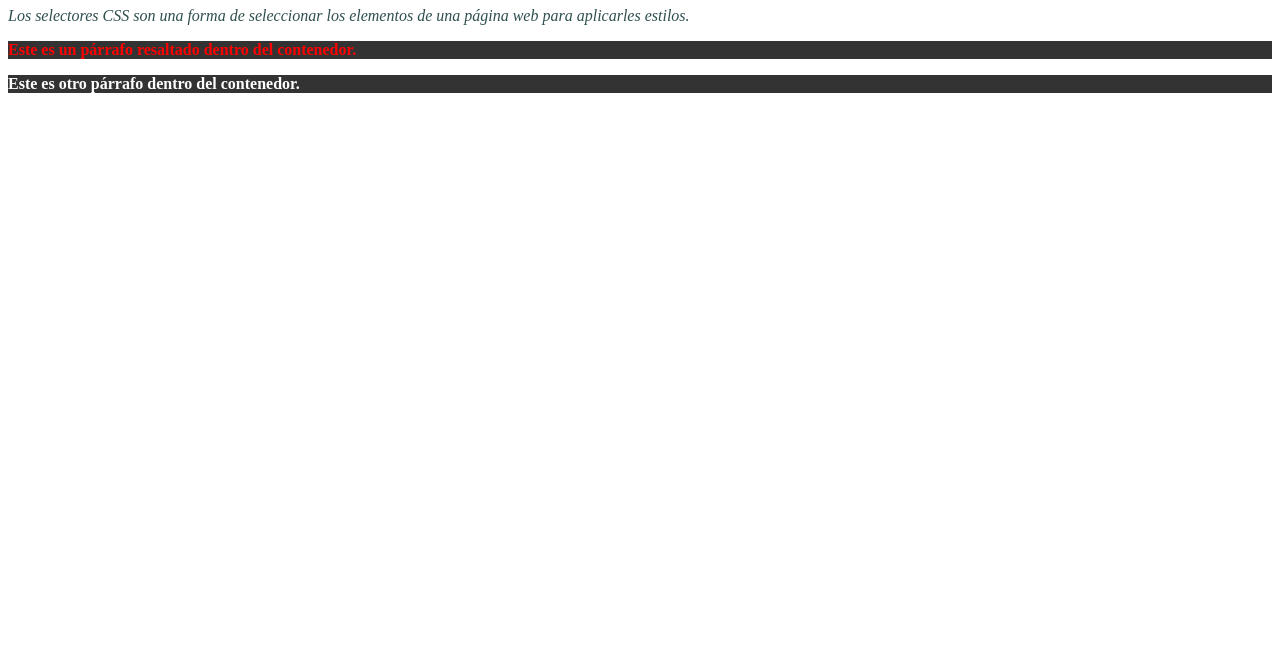
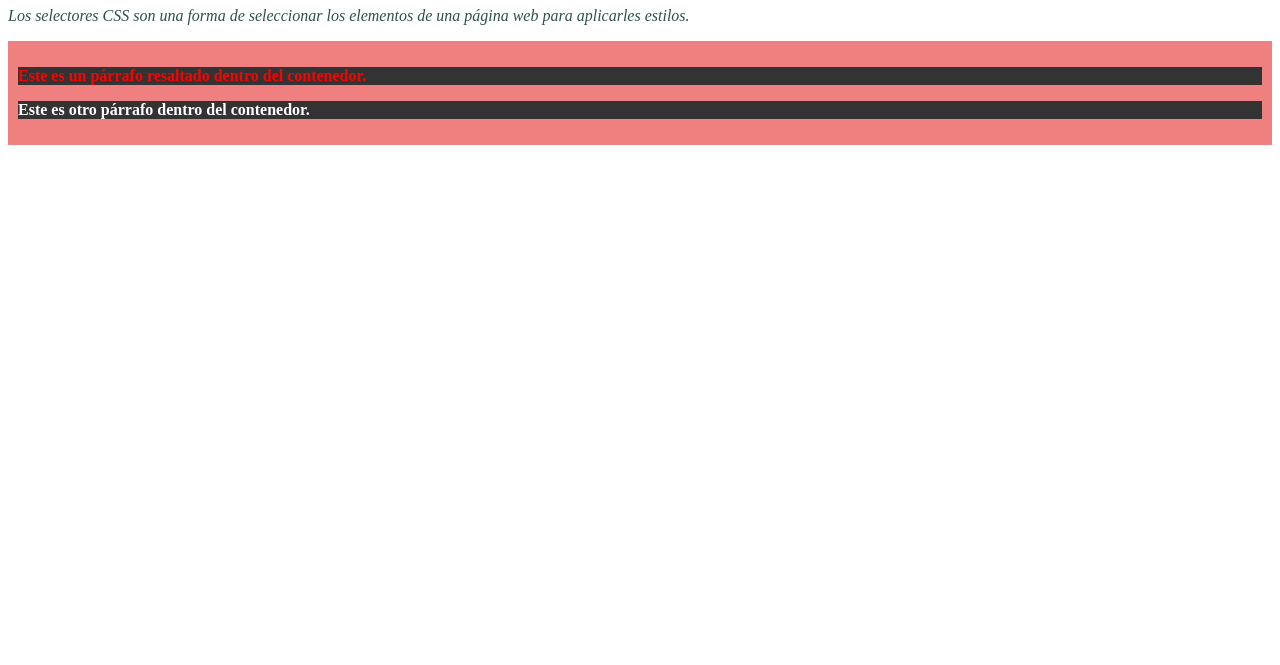
Before and after one commit to kjacome24/Anglo_American_Python_1024, a plain HTML site: page 1_Web_Fundamentals/14_10_24/selectores/selectores.html in a window 1280 px wide. Shown: the part 135-800 px from the top of the page. Drawn offline with Linux system fonts and the light colour scheme.

Commit message:
New Changes 14-10-2024 (Kevin)

```diff
--- a/1_Web_Fundamentals/14_10_24/selectores/selectores.css
+++ b/1_Web_Fundamentals/14_10_24/selectores/selectores.css
@@ -23,6 +23,11 @@
 
 }
 
+#container{
+    background-color: lightcoral;
+    padding: 10px;
+}
+
 
 /* Estilo para los párrafos dentro del contenedor*/
 #container p {
```
